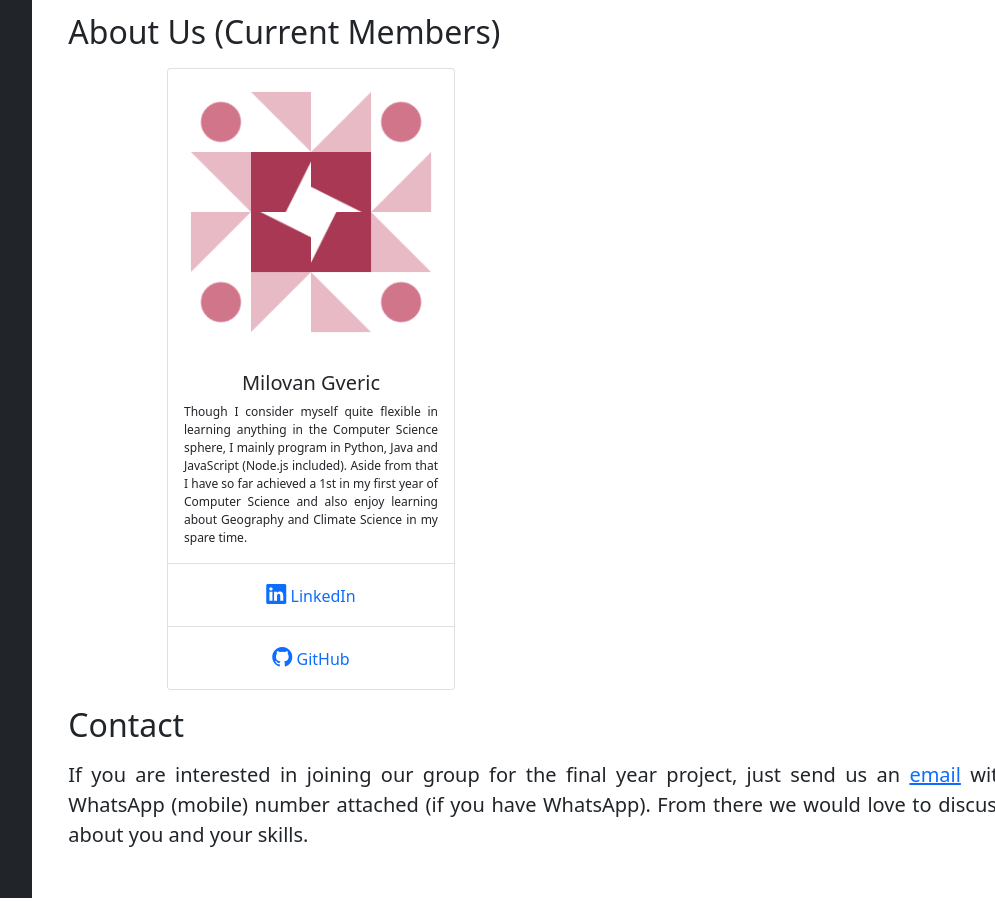
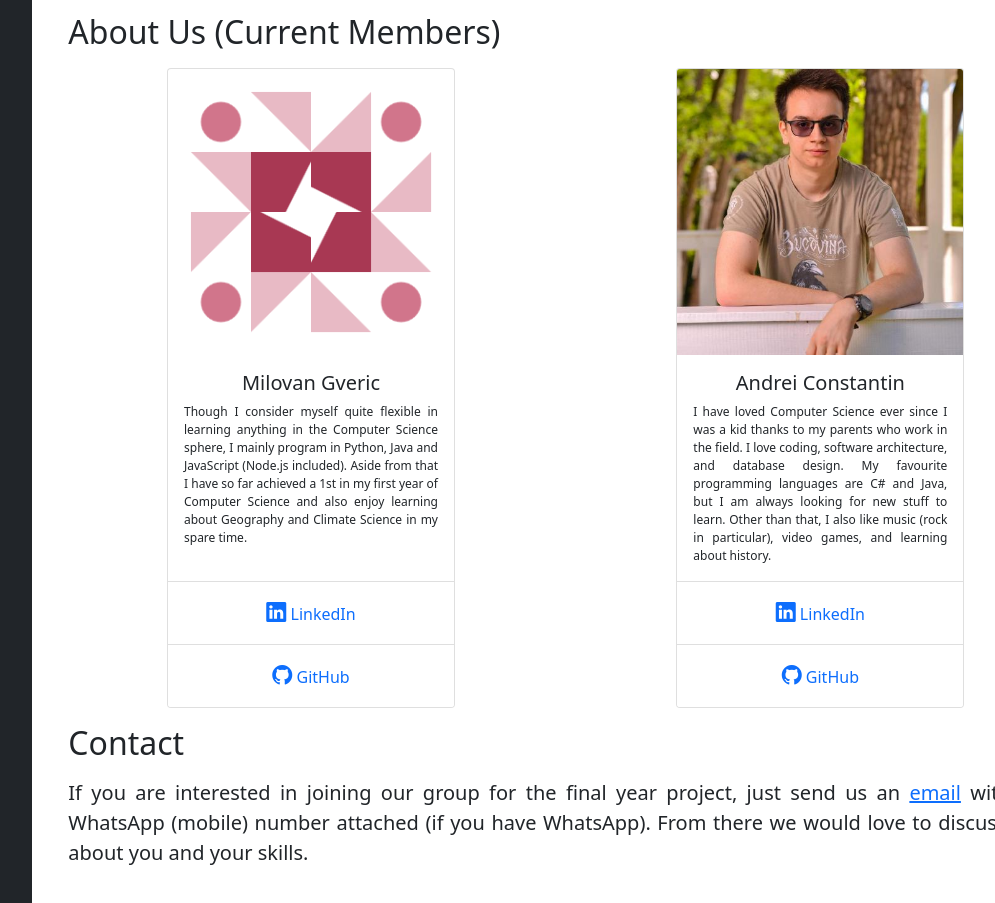
Before and after one commit to Unknown807/Final-Year-Project-Invite, a plain HTML site: page index.html in a window 1280 px wide. Shown: the part 1111-2014 px from the top of the page, without its empty margins (181-1176 px from the left). Drawn offline with nearby package versions, Linux system fonts and the light colour scheme.

Commit message:
Added Andrei's card

```diff
--- a/index.html
+++ b/index.html
@@ -136,7 +136,17 @@
 
                         <!--Member 2 Card-->
                         <div class="col mb-3 d-flex justify-content-center">
-                            <!--Insert copy-paste card here and alter as you need-->
+                            <div class="card" style="width: 18rem;">
+                                <img class="card-img-top" src="member2.jpeg" alt="Card Image">
+                                <div class="card-body">
+                                    <h5 class="card-title text-center">Andrei Constantin</h5>
+                                    <p class="card-text">I have loved Computer Science ever since I was a kid thanks to my parents who work in the field. I love coding, software architecture, and database design. My favourite programming languages are C# and Java, but I am always looking for new stuff to learn. Other than that, I also like music (rock in particular), video games, and learning about history.</p>
+                                </div>
+                                <ul class="list-group list-group-flush">
+                                    <li class="list-group-item"><a href="https://www.linkedin.com/in/andrei-constantin-developer/" class="text-center nav-link"><i class="icon bi bi-linkedin"></i> LinkedIn</a></li>
+                                    <li class="list-group-item"><a href="https://github.com/Andrei-Constantin-Programmer" class="text-center nav-link"><i class="icon bi bi-github"></i> GitHub</a></li>
+                                </ul>
+                            </div>
                         </div>
 
                     </div>
```
